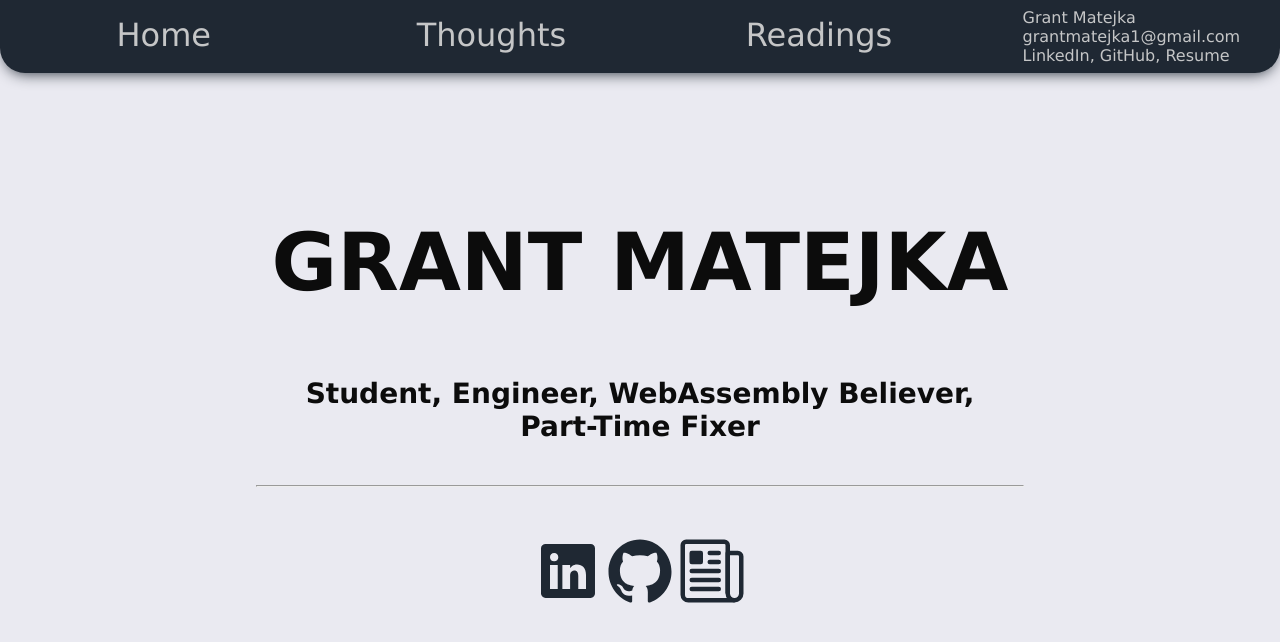
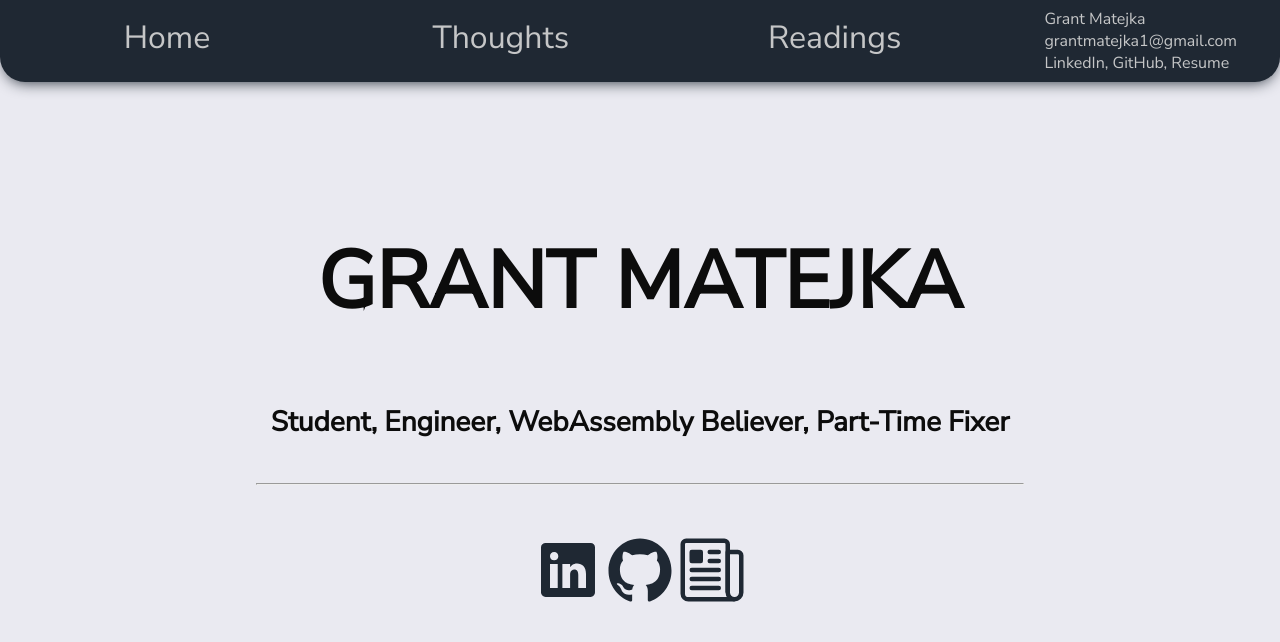
Before and after one commit to GrantMatejka/website, a Next.js app: page / in a window 1280 px wide. Shown: the top 642 px of the page. Built offline with nearby package versions, Linux system fonts and the light colour scheme.

Commit message:
Componentilize contact info and add font

```diff
--- a/components/Header.tsx
+++ b/components/Header.tsx
@@ -4,6 +4,34 @@ import styles from '../styles/Header.module.css';
 import { CgPushChevronDown, CgPushChevronUp } from 'react-icons/cg';
 import { useState } from 'react';
 import useWindowDimensions from '../utils/windowDimensions';
+
+const ContactInfo = (): ReactElement => {
+   return (
+      <div className={styles.contact}>
+         <span>Grant Matejka</span>
+         <a href="mailto: grantmatejka1@gmail.com">grantmatejka1@gmail.com</a>
+         <span>
+            <Link href="https://www.linkedin.com/in/grantmatejka/">
+               <a rel="noreferrer" target="_blank">
+                  LinkedIn
+               </a>
+            </Link>
+            {', '}
+            <Link href="https://github.com/GrantMatejka">
+               <a rel="noreferrer" target="_blank">
+                  GitHub
+               </a>
+            </Link>
+            {', '}
+            <Link href="/GrantMatejkaResume.pdf">
+               <a rel="noreferrer" target="_blank">
+                  Resume
+               </a>
+            </Link>
+         </span>
+      </div>
+   );
+};
 
 export default function Header(): ReactElement {
    const { width } = useWindowDimensions();
@@ -13,9 +41,11 @@ export default function Header(): ReactElement {
       setOpen(!open);
    };
 
+   const isNotMobile = width > 600;
+
    return (
       <header>
-         {open || width > 600 ? (
+         {open || isNotMobile ? (
             <div className={styles.container}>
                <Link href="/">
                   <a className={styles.link}>Home</a>
@@ -26,31 +56,7 @@ export default function Header(): ReactElement {
                <Link href="/books">
                   <a className={styles.link}>Readings</a>
                </Link>
-               <div className={styles.contact}>
-                  <span>Grant Matejka</span>
-                  <a href="mailto: grantmatejka1@gmail.com">
-                     grantmatejka1@gmail.com
-                  </a>
-                  <span>
-                     <Link href="https://www.linkedin.com/in/grantmatejka/">
-                        <a rel="noreferrer" target="_blank">
-                           LinkedIn
-                        </a>
-                     </Link>
-                     {', '}
-                     <Link href="https://github.com/GrantMatejka">
-                        <a rel="noreferrer" target="_blank">
-                           GitHub
-                        </a>
-                     </Link>
-                     {', '}
-                     <Link href="/GrantMatejkaResume.pdf">
-                        <a rel="noreferrer" target="_blank">
-                           Resume
-                        </a>
-                     </Link>
-                  </span>
-               </div>
+               <ContactInfo />
                <button className={styles.mobileBtn} onClick={toggleOpen}>
                   <CgPushChevronUp />
                </button>
--- a/pages/_document.tsx
+++ b/pages/_document.tsx
@@ -5,7 +5,9 @@ class MyDocument extends Document {
    render(): ReactElement {
       return (
          <Html lang='en'>
-            <Head />
+            <Head>
+               <link href="https://fonts.googleapis.com/css2?family=Nunito+Sans&family=Rubik&family=Urbanist&display=swap" rel="stylesheet" />
+            </Head>
             <body>
                <Main />
                <NextScript />
--- a/styles/globals.css
+++ b/styles/globals.css
@@ -7,7 +7,7 @@ body {
   padding-bottom: 0.5em;
   margin: 0;
 
-  font-family:Verdana, Geneva, Tahoma, sans-serif;
+  font-family: 'Nunito Sans', sans-serif;
 }
 
 a {
```
